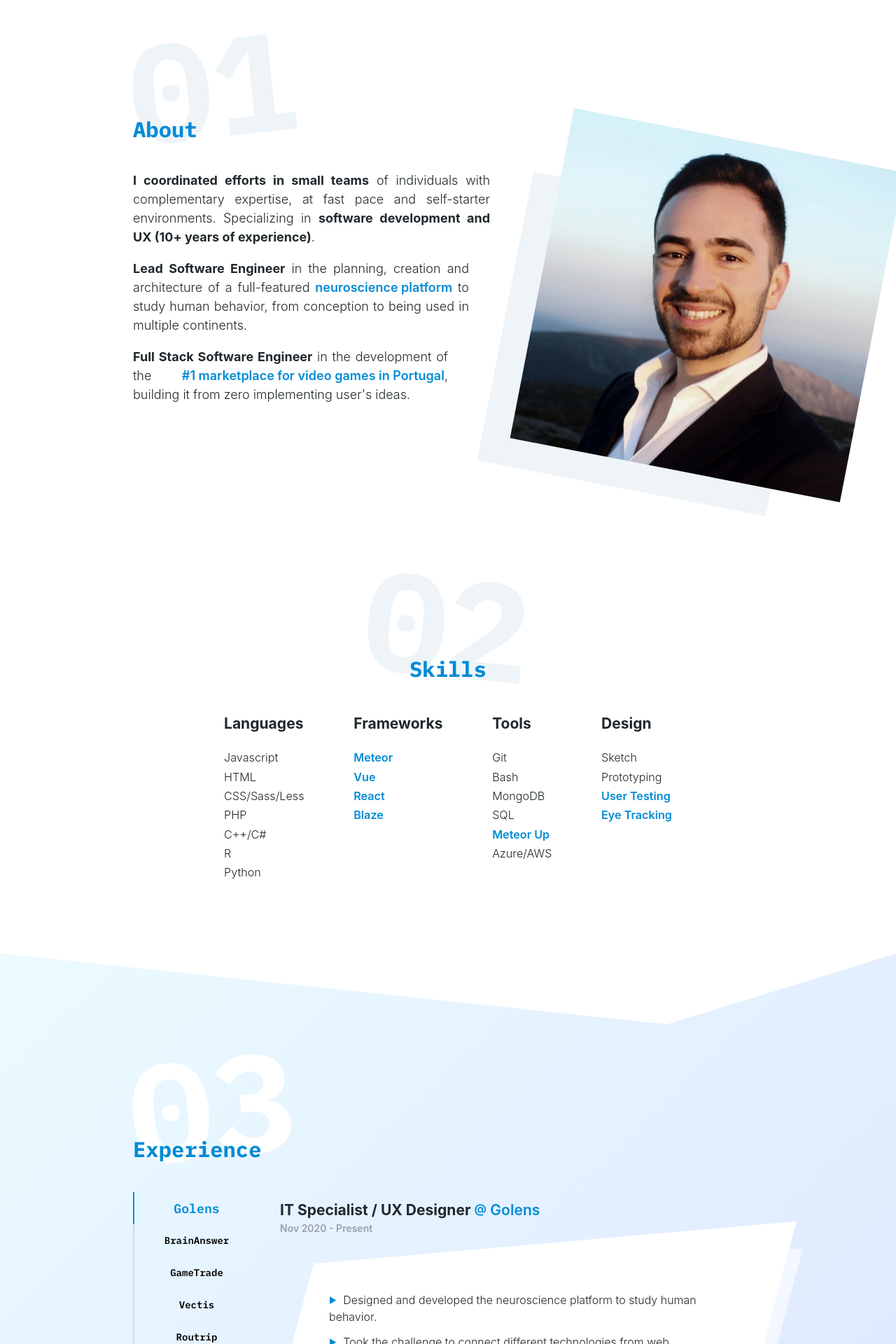
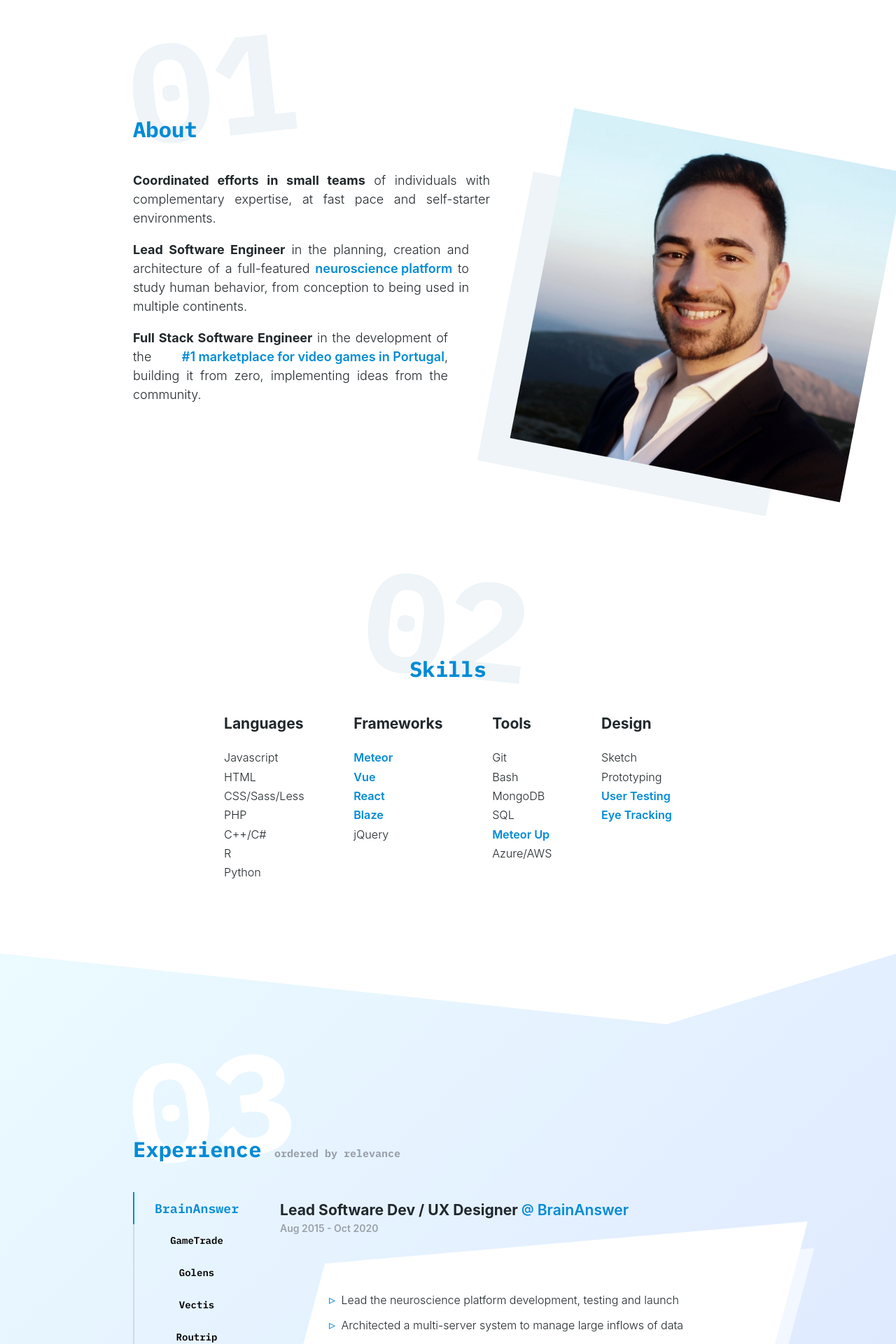
Before and after one commit to luismarques-io/luismarques-io.github.io, a Jekyll site: the page built from index.markdown, in a window 1280 px wide. Shown: the part 915-2835 px from the top of the page at 70% size. Built offline with Jekyll 4.4.1, drawn with Linux system fonts in a browser that asks for light colours; nearby versions of some CDN libraries; some web fonts are replaced; some of the changed text lies outside the part shown.

Commit message:
added and updated text content

```diff
--- a/_data/experience.yml
+++ b/_data/experience.yml
@@ -1,24 +1,19 @@
-- company: Golens
-  url: https://www.golens.com/
-  range: Nov 2020 - Present
-  title: IT Specialist / UX Designer
-  description:
-    - Designed and developed the neuroscience platform to study human behavior.
-    - Took the challenge to connect different technologies from web interaction to machine learning processing and analysis
-    - Plugin for proprietary technology
-    - Backoffice to manage operations in proprietary technology
-    - Demo website
-
 - company: BrainAnswer
   url: https://brainanswer.pt/
   range: Aug 2015 - Oct 2020
   title: Lead Software Dev / UX Designer
   description:
-    - Designed and developed the neuroscience platform to study human behavior.
-    - Took the challenge to connect different technologies from web interaction to machine learning processing and analysis
-    - Plugin for proprietary technology
-    - Backoffice to manage operations in proprietary technology
-    - Demo website
+    - Lead the neuroscience platform development, testing and launch
+    # - Architected a multi-server system to manage large amounts of data transfer and processing
+    - Architected a multi-server system to manage large inflows of data
+    - Built a unified signal processing system capable of running algorithms from multiple programming languages (C++, R, Python, PHP, ImageJ)
+    - Created and documented an API for third party integrations
+    # - Designed and built a powerful study creator tool with video, forms, interactive games, managing stimuli groups, randomization and repetition
+    - Designed and built a powerful study creator tool with video, forms, interactive games, managing stimuli groups and randomization
+    - Architected and built an app for Windows to record Webcam, Microphone, Eye-trackers, EEG headsets and sensors in a unified system
+    - Implemented a visualization tool, with synchronized videos, signals, forms, powerful statistics and cross-referencing data analysis
+    # - Designed a report creation tool with powerful statistics and cross-referencing data analysis
+    # - Worked with video professionals to create guides and tutorials
   tech:
     - Meteor
     - Blaze
@@ -39,6 +34,13 @@
     - Plugin for proprietary technology
     - Backoffice to manage operations in proprietary technology
     - Demo website
+
+- company: Golens
+  url: https://www.golens.com/
+  range: Nov 2020 - Present
+  title: IT Specialist / UX Designer
+  description:
+    -
 
 - company: Vectis
   url: https://www.facebook.com/VectisOfficial
--- a/_data/skills.yml
+++ b/_data/skills.yml
@@ -16,6 +16,7 @@ frameworks:
     link: https://reactjs.org
   - name: Blaze
     link: http://blazejs.org
+  - name: jQuery
 
 tools:
   - name: Git
--- a/_includes/about.html
+++ b/_includes/about.html
@@ -12,9 +12,9 @@
 <div class="section__content inner">
     <div>
         <p>
-            <b>I coordinated efforts in small teams</b> of individuals with complementary expertise, at fast pace and
-            self-starter environments. Specializing in <b>software development and UX (10+ years of
-                experience)</b>.
+            <b>Coordinated efforts in small teams</b> of individuals with complementary expertise, at fast pace and
+            self-starter environments.
+            <!-- Specializing in <b>software development and user experience</b>. -->
         </p>
         <p style="padding-right: 30px;">
             <b>Lead Software Engineer</b> in the planning, creation and architecture of a full-featured
@@ -24,7 +24,7 @@
         <p style="padding-right: 60px;">
             <b>Full Stack Software Engineer</b> in the development of the <a href="https://gametrade.pt"
                 class="link link--metis" target="_blank" rel="noreferrer">#1 marketplace for video games in
-                Portugal</a>, building it from zero implementing user's ideas.
+                Portugal</a>, building it from zero, implementing ideas from the community.
         </p>
     </div>
     <div class="about__profile__image">
--- a/_includes/experience.html
+++ b/_includes/experience.html
@@ -2,7 +2,10 @@
     <div class="section__title__textback">
         <span class="textback__rotate__left">03</span>
     </div>
-    <h2>Experience</h2>
+    <h2>
+        Experience
+        <small>ordered by relevance</small>
+    </h2>
 </div>
 
 <div class="section__content">
@@ -36,7 +39,8 @@
             <div class="job__description">
                 <ul>
                     {% for description in item.description %}
-                    <li><span class="job__description__bullet">▶</span> {{description}}</li>
+                    <!-- <li><span class="job__description__bullet">▶</span> {{description}}</li> -->
+                    <li><span class="job__description__bullet">▹</span> {{description}}</li>
                     {% endfor %}
                 </ul>
             </div>
--- a/_sass/partials/_base.scss
+++ b/_sass/partials/_base.scss
@@ -123,6 +123,11 @@ li > a {
 	font-size: 1.7em;
 }
 
+.section__title h2 small{
+    font-size: 15px;
+    color: var(--color-text-secondary);
+}
+
 .section__title .section__title__textback {
 	transform: scale(1);
 	position: absolute;
--- a/_sass/partials/_experience.scss
+++ b/_sass/partials/_experience.scss
@@ -102,11 +102,10 @@
 }
 
 .job__description__bullet {
-    padding: 0 5px 0 0;
+    padding: 0 4px 0 0;
     color: var(--blue);
-    font-size: 12px;
-    position: relative;
-    top: -1px;
+    font-size: 18px;
+    line-height: 18px;
 }
 
 .job__content.active .job__description li {
```
